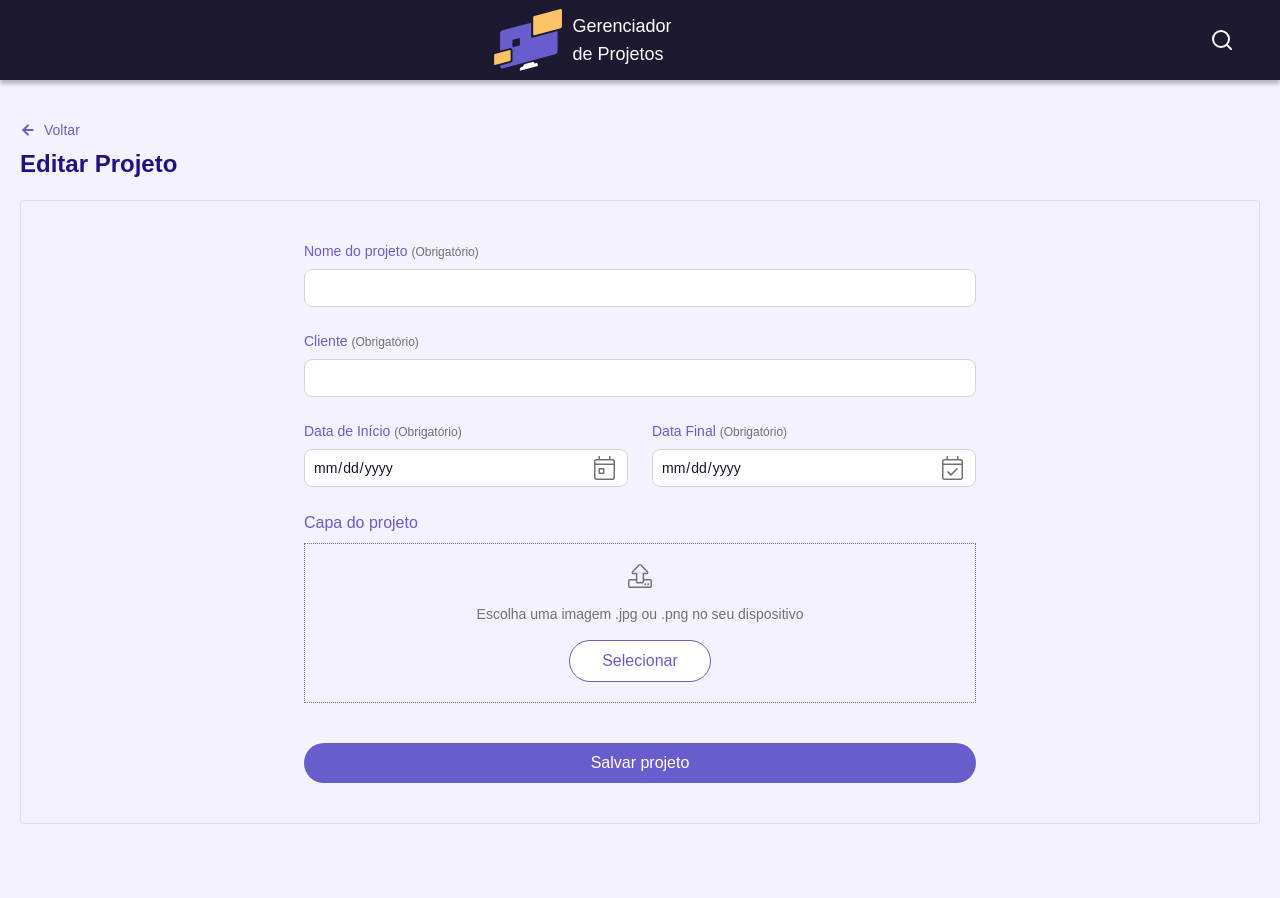
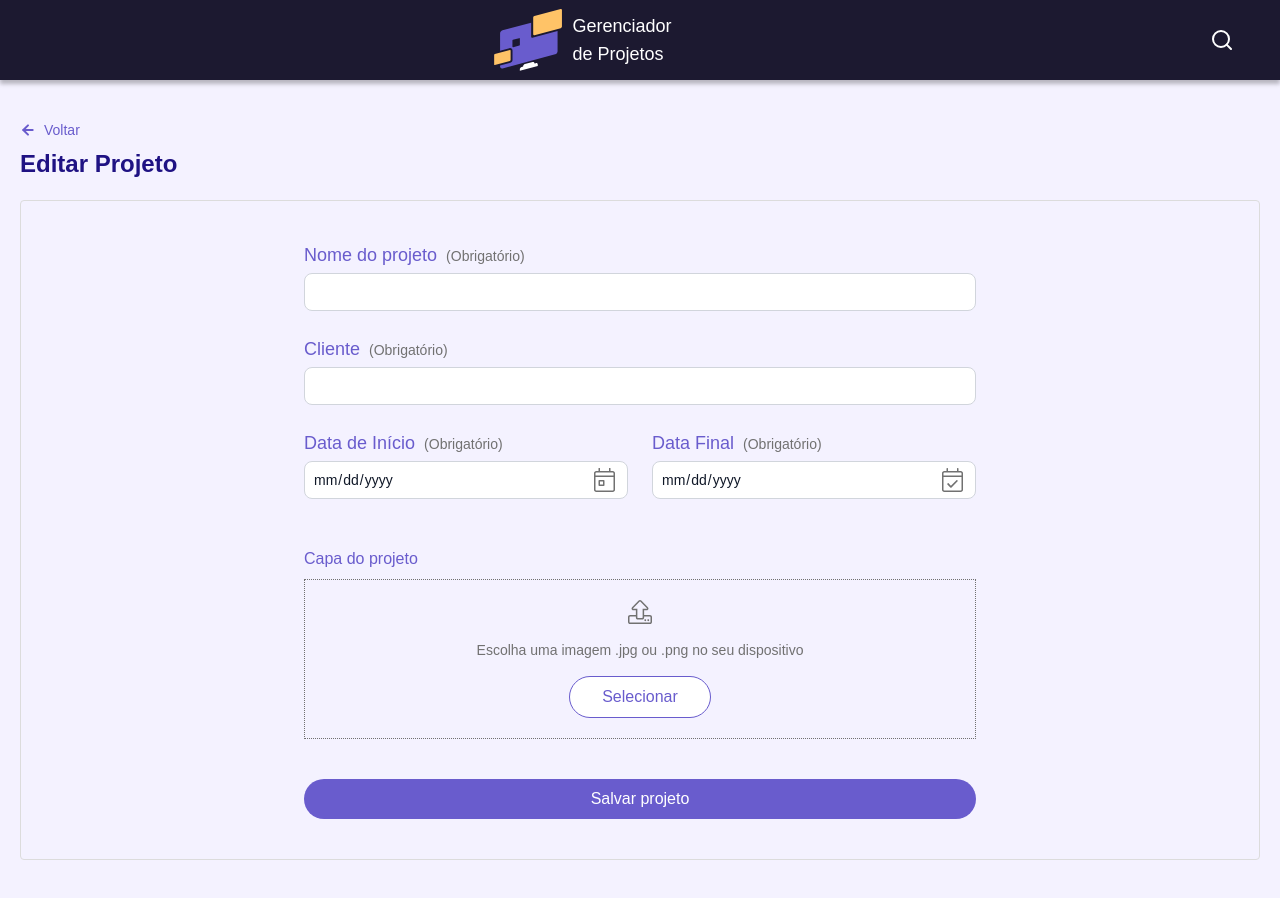
Before and after one commit to victormachadogp/project-manager-app, a Vue app in the folder client/: page /project/1 in a window 1280 px wide. Before the commit the page ends 864 px from the top, so only its background shows below. Built offline with nearby package versions, Linux system fonts and the light colour scheme; no server answers; a web font is replaced by a local one.

Commit message:
style: Implement BaseInput component for form fields in ProjectFormView

```diff
--- /dev/null
+++ b/client/src/components/BaseInput.vue
@@ -0,0 +1,68 @@
+<template>
+  <div class="mb-6">
+    <label
+      :for="id"
+      class="block mb-1 text-lg font-medium"
+      :class="error ? 'text-[#9F0000]' : 'text-[#695CCD]'"
+    >
+      {{ label }}
+      <span
+        class="text-sm ml-1 text-[#717171] font-light"
+        :class="error ? 'text-[#C40000]' : 'text-[#717171]'"
+        >({{ required ? 'Obrigatório' : 'Opcional' }})</span
+      >
+    </label>
+    <div class="relative">
+      <input
+        :id="id"
+        :type="type"
+        :value="modelValue"
+        class="bg-white text-gray-900 text-sm rounded-lg focus:ring-blue-500 block w-full p-2"
+        :class="[
+          error ? 'border border-[#C40000]' : 'border border-gray-300 focus:border-blue-500',
+          icon ? 'pr-10' : '',
+          inputClass,
+        ]"
+        @input="$emit('update:modelValue', ($event.target as HTMLInputElement).value)"
+        v-bind="$attrs"
+      />
+      <div
+        v-if="icon"
+        class="absolute inset-y-0 right-0 flex items-center pr-3 pointer-events-none"
+      >
+        <component :is="icon" />
+      </div>
+    </div>
+    <span v-if="error" class="text-sm text-[#C40000] mt-1">{{ error }}</span>
+  </div>
+</template>
+
+<script setup lang="ts">
+import type { Component } from 'vue'
+
+interface Props {
+  id: string
+  label: string
+  modelValue: string
+  type?: string
+  required?: boolean
+  error?: string
+  icon?: Component
+  inputClass?: string
+}
+
+withDefaults(defineProps<Props>(), {
+  type: 'text',
+  required: false,
+  error: '',
+  inputClass: '',
+})
+
+defineEmits<{
+  (e: 'update:modelValue', value: string): void
+}>()
+
+defineOptions({
+  inheritAttrs: false,
+})
+</script>
--- a/client/src/components/ModalBase.vue
+++ b/client/src/components/ModalBase.vue
@@ -31,14 +31,14 @@
             v-if="showCancelButton"
             @click="$emit('cancel')"
             type="button"
-            class="py-2.5 px-5 ms-3 text-sm font-medium text-[#695CCD] w-full focus:outline-none bg-white rounded-full border border-[#695CCD] focus:z-10 focus:ring-4 focus:ring-gray-100"
+            class="py-2.5 px-5 ms-3 text-sm font-medium text-[#695CCD] w-full focus:outline-none bg-white rounded-full border border-[#695CCD] focus:z-10 focus:ring-4 focus:ring-gray-100 cursor-pointer"
           >
             {{ cancelText }}
           </button>
           <button
             @click="$emit('confirm')"
             type="button"
-            class="text-white bg-[#695CCD] w-full focus:ring-4 focus:outline-none focus:ring-blue-300 font-medium rounded-full text-sm px-5 py-2.5 text-center"
+            class="text-white bg-[#695CCD] w-full focus:ring-4 focus:outline-none focus:ring-blue-300 font-medium rounded-full text-sm px-5 py-2.5 text-center cursor-pointer"
           >
             {{ confirmText }}
           </button>
--- a/client/src/views/ProjectFormView.vue
+++ b/client/src/views/ProjectFormView.vue
@@ -4,126 +4,46 @@
 
     <form @submit.prevent="handleSubmit" class="border border-[#DCDCDC] p-10 mx-5 rounded">
       <div class="max-w-2xl mx-auto flex flex-col justify-center">
-        <div class="mb-6">
-          <label
-            for="name"
-            class="block mb-2 text-sm font-medium"
-            :class="errors.name ? 'text-[#9F0000]' : 'text-[#695CCD]'"
-          >
-            Nome do projeto
-            <span
-              class="text-xs text-[#717171] font-light"
-              :class="errors.name ? 'text-[#C40000]' : 'text-[#717171]'"
-              >(Obrigatório)</span
-            >
-          </label>
-          <input
+        <BaseInput
+          id="name"
+          label="Nome do projeto"
           v-model="form.name"
-            type="text"
-            id="name"
-            class="bg-white text-gray-900 text-sm rounded-lg focus:ring-blue-500 block w-full p-2"
-            :class="
-              errors.name
-                ? 'border border-[#C40000]'
-                : 'border border-gray-300 focus:border-blue-500'
-            "
+          :required="true"
+          :error="errors.name"
         />
-          <span v-if="errors.name" class="text-sm text-[#C40000] mt-1">{{ errors.name }}</span>
-        </div>
 
-        <div class="mb-6">
-          <label
-            for="client"
-            class="block mb-2 text-sm font-medium"
-            :class="errors.client ? 'text-[#9F0000]' : 'text-[#695CCD]'"
-          >
-            Cliente
-            <span
-              class="text-xs text-[#717171] font-light"
-              :class="errors.client ? 'text-[#C40000]' : 'text-[#717171]'"
-              >(Obrigatório)</span
-            >
-          </label>
-          <input
+        <BaseInput
+          id="client"
+          label="Cliente"
           v-model="form.client"
-            type="text"
-            id="client"
-            class="bg-white text-gray-900 text-sm rounded-lg focus:ring-blue-500 block w-full p-2"
-            :class="
-              errors.client
-                ? 'border border-[#C40000]'
-                : 'border border-gray-300 focus:border-blue-500'
-            "
+          :required="true"
+          :error="errors.client"
         />
-          <span v-if="errors.client" class="text-sm text-[#C40000] mt-1">{{ errors.client }}</span>
-        </div>
 
         <div class="grid gap-6 mb-6 md:grid-cols-2">
           <div>
-            <label
-              for="startDate"
-              class="block mb-2 text-sm font-medium"
-              :class="errors.startDate ? 'text-[#9F0000]' : 'text-[#695CCD]'"
-            >
-              Data de Início
-              <span
-                class="text-xs text-[#717171] font-light"
-                :class="errors.startDate ? 'text-[#C40000]' : 'text-[#717171]'"
-                >(Obrigatório)</span
-              >
-            </label>
-            <div class="relative">
-              <input
+            <BaseInput
+              id="startDate"
+              label="Data de Início"
+              type="date"
               v-model="form.startDate"
-                type="date"
-                id="startDate"
-                class="bg-white text-gray-900 text-sm rounded-lg focus:ring-blue-500 block w-full p-2 pr-10 [&::-webkit-calendar-picker-indicator]:opacity-0 [&::-webkit-calendar-picker-indicator]:absolute [&::-webkit-calendar-picker-indicator]:w-full [&::-webkit-calendar-picker-indicator]:h-full [&::-webkit-calendar-picker-indicator]:cursor-pointer"
-                :class="
-                  errors.startDate
-                    ? 'border border-[#C40000]'
-                    : 'border border-gray-300 focus:border-blue-500'
-                "
+              :required="true"
+              :error="errors.startDate"
+              :icon="IconStartDate"
+              input-class="[&::-webkit-calendar-picker-indicator]:opacity-0 [&::-webkit-calendar-picker-indicator]:absolute [&::-webkit-calendar-picker-indicator]:w-full [&::-webkit-calendar-picker-indicator]:h-full [&::-webkit-calendar-picker-indicator]:cursor-pointer"
             />
-              <div class="absolute inset-y-0 right-0 flex items-center pr-3 pointer-events-none">
-                <IconStartDate />
-              </div>
-            </div>
-            <span v-if="errors.startDate" class="text-sm text-[#C40000] mt-1">{{
-              errors.startDate
-            }}</span>
           </div>
           <div>
-            <label
-              for="endDate"
-              class="block mb-2 text-sm font-medium"
-              :class="errors.endDate ? 'text-[#9F0000]' : 'text-[#695CCD]'"
-            >
-              Data Final
-              <span
-                class="text-xs text-[#717171] font-light"
-                :class="errors.endDate ? 'text-[#C40000]' : 'text-[#717171]'"
-                >(Obrigatório)</span
-              >
-            </label>
-            <div class="relative">
-              <input
+            <BaseInput
+              id="endDate"
+              label="Data Final"
+              type="date"
               v-model="form.endDate"
-                type="date"
-                id="endDate"
-                class="bg-white text-gray-900 text-sm rounded-lg focus:ring-blue-500 block w-full p-2 pr-10 [&::-webkit-calendar-picker-indicator]:opacity-0 [&::-webkit-calendar-picker-indicator]:absolute [&::-webkit-calendar-picker-indicator]:w-full [&::-webkit-calendar-picker-indicator]:h-full [&::-webkit-calendar-picker-indicator]:cursor-pointer"
-                :class="
-                  errors.endDate
-                    ? 'border border-[#C40000]'
-                    : 'border border-gray-300 focus:border-blue-500'
-                "
+              :required="true"
+              :error="errors.endDate"
+              :icon="IconEndDate"
+              input-class="[&::-webkit-calendar-picker-indicator]:opacity-0 [&::-webkit-calendar-picker-indicator]:absolute [&::-webkit-calendar-picker-indicator]:w-full [&::-webkit-calendar-picker-indicator]:h-full [&::-webkit-calendar-picker-indicator]:cursor-pointer"
             />
-              <div class="absolute inset-y-0 right-0 flex items-center pr-3 pointer-events-none">
-                <IconEndDate />
-              </div>
-            </div>
-            <span v-if="errors.endDate" class="text-sm text-[#C40000] mt-1">{{
-              errors.endDate
-            }}</span>
           </div>
         </div>
 
@@ -155,6 +75,7 @@ import { onMounted, watch } from 'vue'
 import { useRoute } from 'vue-router'
 import ProjectFormHeader from '../components/ProjectFormHeader.vue'
 import ProjectImageUpload from '../components/ProjectImageUpload.vue'
+import BaseInput from '../components/BaseInput.vue'
 import IconStartDate from '../components/icons/IconStartDate.vue'
 import IconEndDate from '../components/icons/IconEndDate.vue'
 import { useProjectForm } from '../composables/useProjectForm'
```
Lines whose indentation alone changed are shown as unchanged.
